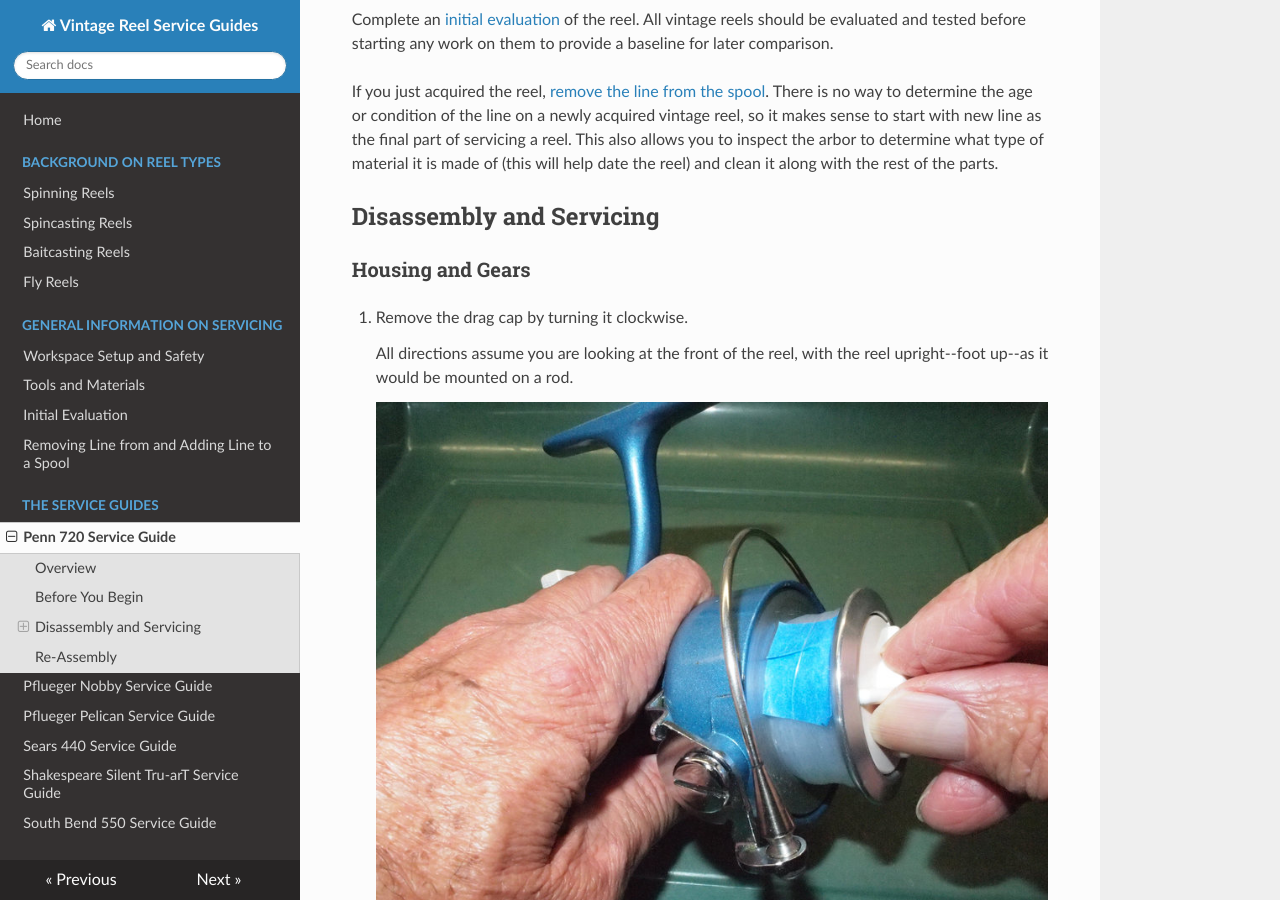
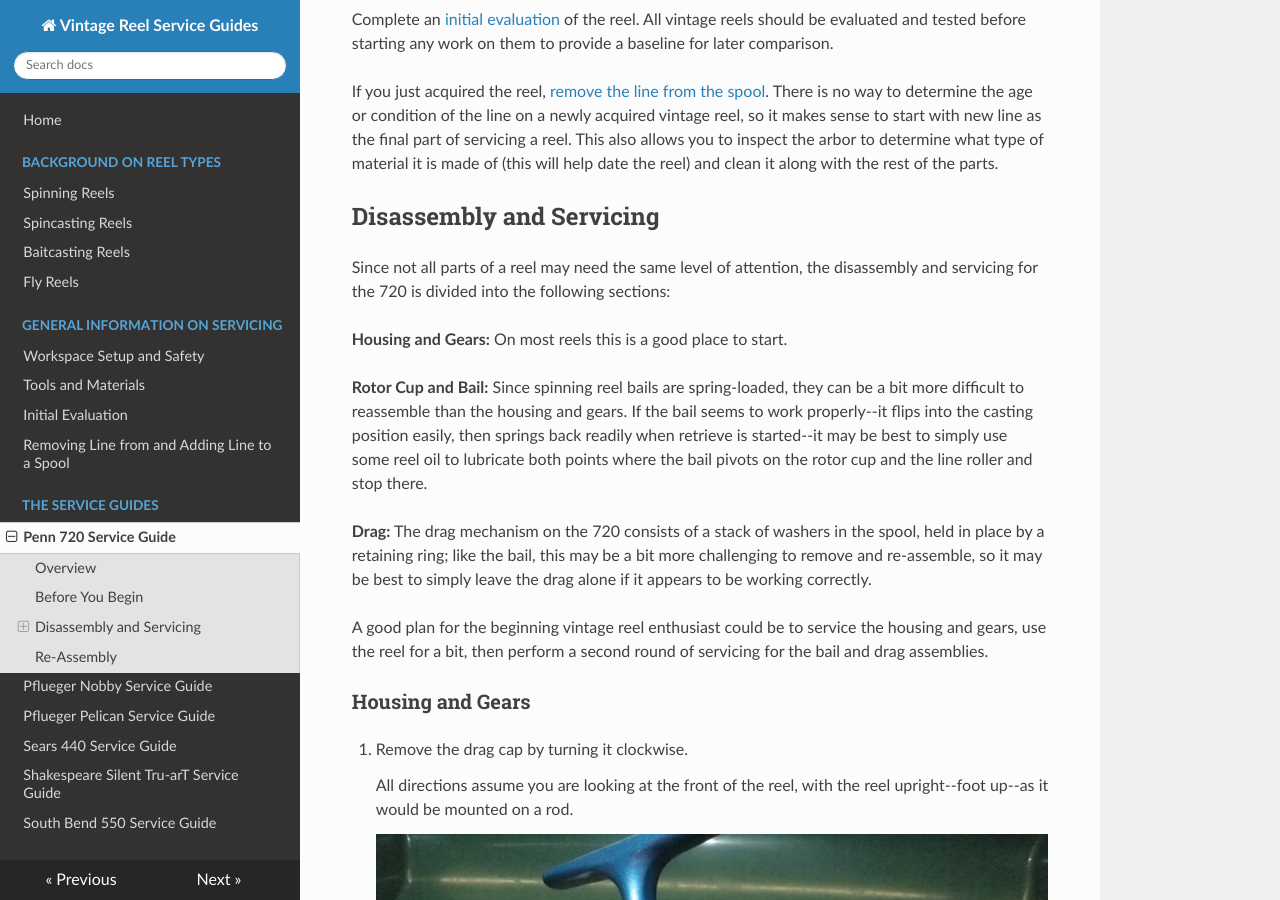
Before and after one commit to john-tech-writer/vintage-reel-service-guides, an MkDocs documentation site: the page built from docs/penn/penn-720-service-guide.md, in a window 1280 px wide and 900 px high, scrolled down 5031 px. Built offline with MkDocs 1.6.1, drawn with Linux system fonts in a browser that asks for light colours; nearby versions of some CDN libraries; some of the changed text lies outside the part shown.

```diff
--- a/docs/penn/penn-720-service-guide.md
+++ b/docs/penn/penn-720-service-guide.md
@@ -72,6 +72,16 @@ If you just acquired the reel, [remove the line from the spool](../removing-addi
 
 ## Disassembly and Servicing
 
+Since not all parts of a reel may need the same level of attention, the disassembly and servicing for the 720 is divided into the following sections:
+
+**Housing and Gears:** On most reels this is a good place to start.
+
+**Rotor Cup and Bail:** Since spinning reel bails are spring-loaded, they can be a bit more difficult to reassemble than the housing and gears. If the bail seems to work properly--it flips into the casting position easily, then springs back readily when retrieve is started--it may be best to simply use some reel oil to lubricate both points where the bail pivots on the rotor cup and the line roller and stop there.
+
+**Drag:** The drag mechanism on the 720 consists of a stack of washers in the spool, held in place by a retaining ring; like the bail, this may be a bit more challenging to remove and re-assemble, so it may be best to simply leave the drag alone if it appears to be working correctly.
+
+A good plan for the beginning vintage reel enthusiast could be to service the housing and gears, use the reel for a bit, then perform a second round of servicing for the bail and drag assemblies.
+
 ### Housing and Gears
 
 1. Remove the drag cap by turning it clockwise.
@@ -102,17 +112,18 @@ If you just acquired the reel, [remove the line from the spool](../removing-addi
 4. Remove the single screw that secures the housing plate.
 
     ![Penn 720--Removing Housing Plate Screw](../../img/penn/720/penn-720-housing-plate1.jpg)
-    ![Penn 720--Removing Housing Plate](../../img/penn/720/penn-720-housing-plate2.jpg)
 
      A short-handled screwdriver is useful for working on large screws like this one.
 
 5. Pry the housing plate from the main housing.
 
-    ![Penn 720--Housing Plate Removed](../../img/penn/720/penn-720-housing-plate3.jpg)
+    ![Penn 720--Removing Housing Plate](../../img/penn/720/penn-720-housing-plate2.jpg)
 
     On some reels the plate may be stuck in place. Do not attempt to pry these apart with a screwdriver, which is likely to slip and damage the finish. Use your thumbnail or a thin blade and work it carefully under into the gap between the two parts; eventually it should pop off.
 
-    You can now see the Main gear and associated parts. This is a good time to inspect the overall condition of the gears, the accumulation of old lubricants, etc.
+    ![Penn 720--Housing Plate Removed](../../img/penn/720/penn-720-housing-plate3.jpg)
+
+    You can now see the main gear and associated parts. This is a good time to inspect the overall condition of the gears, the accumulation of old lubricants, etc.
 
     This example reel has already been disassembled, serviced, and reassembled, so the gears are very clean. The same reel before servicing shows accumulated old grease, which hardens and can impair function. It is not possible to know what sorts of lubricants have been applied over a particular reel's lifetime, so it is best to clean all the parts and start fresh with the correct [lubricants](../tools-materials.md).
 
```
Also changed, not shown: docs/spinning-reels.md (+1 -1 lines).
